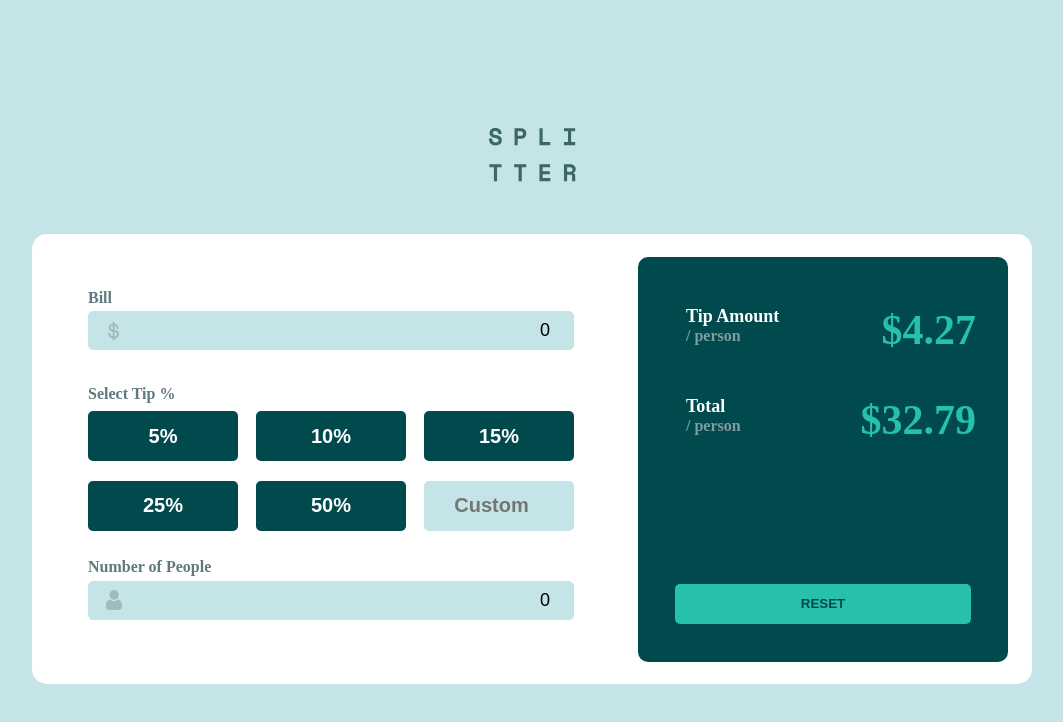
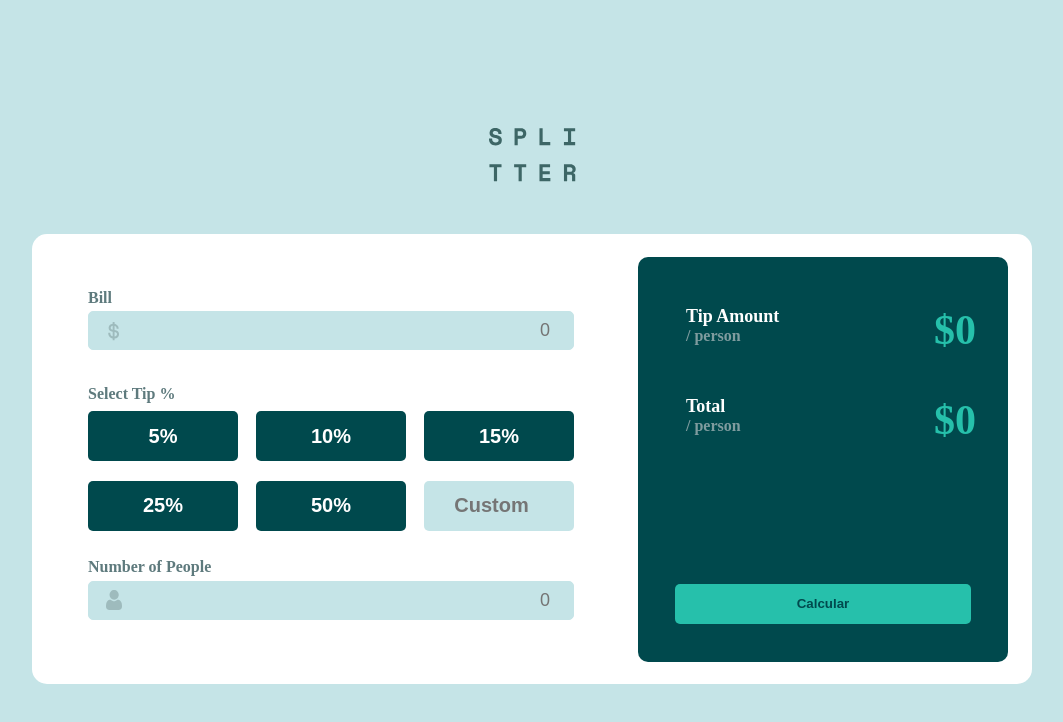
Before and after one commit to ronesanttos/app-calcula-gorjeta, a React (Vite) app: page / in a window 1280 px wide. Shown: the top 722 px of the page, without its empty margins (108-1171 px from the left). Built offline with nearby package versions, Linux system fonts and the light colour scheme.

Commit message:
terminar validacões

```diff
--- a/src/components/Main.jsx
+++ b/src/components/Main.jsx
@@ -2,18 +2,35 @@ import { useEffect, useState } from "react";
 
 const Main = () => {
   const [bill, setBill] = useState(0);
-  const [taxa, setTaxa] = useState(["5", "10", "15", "25", "50"]);
+  const [taxa, setTaxa] = useState(0);
   const [custom, setCustom] = useState();
   const [peoples, setPeoples] = useState(0);
-  const [valor, setValor] = useState(0);
-  const handleCalcular = (e) => {
-    if (e.target.value) {
-      let valor = (bill * e.target.value) / 100;
-      let valorDividido = valor / peoples;
-      setValor(valorDividido);
-    }
+  const [valorDividido, setValorDividido] = useState(0);
+  const [total, setTotal] = useState(0);
+
+  const [msg, setMsg] = useState(false);
+
+  const calc = (b1, t2, p3) => {
+    let valor = (b1 * t2) / 100;
+    let taxa = valor / p3;
+    let total = b1 / p3 + taxa;
+    setValorDividido(taxa);
+    setTotal(total);
   };
-console.log(valor)
+
+  const reset = () => {
+    setBill("")
+    setCustom("")
+    setTaxa("")
+    setPeoples("")
+    setValorDividido("")
+    setTotal("")
+  }
+
+  useEffect(() => {
+    setBill("");
+    setPeoples("");
+  }, []);
 
   return (
     <div className="container-main">
@@ -34,31 +51,26 @@ console.log(valor)
         <div className="select-btns">
           <p>Select Tip %</p>
           <div className="btns">
-            <button value={`${taxa[0]}`} onClick={handleCalcular}>
+            <button value={"5"} onClick={(e) => setTaxa(e.target.value)}>
               5%
             </button>
-            <button value={`${taxa[1]}`} onClick={handleCalcular}>
+            <button value={"10"} onClick={(e) => setTaxa(e.target.value)}>
               {" "}
               10%
             </button>
-            <button value={`${taxa[2]}`} onClick={handleCalcular}>
+            <button value={"15"} onClick={(e) => setTaxa(e.target.value)}>
               {" "}
               15%
             </button>
-            <button value={`${taxa[3]}`} onClick={handleCalcular}>
+            <button value={"25"} onClick={(e) => setTaxa(e.target.value)}>
               {" "}
               25%
             </button>
-            <button value={`${taxa[4]}`} onClick={handleCalcular}>
+            <button value={"50"} onClick={(e) => setTaxa(e.target.value)}>
               {" "}
               50%{" "}
             </button>
-            <input
-              type="number"
-              value={custom}
-              onChange={handleCalcular}
-              placeholder="Custom"
-            />
+            <input type="number" value={custom} placeholder="Custom" />
           </div>
         </div>
         <div className="input-people">
@@ -81,7 +93,7 @@ console.log(valor)
             <h2>Tip Amount</h2>
             <p>/ person</p>
           </div>
-          <span className="price">$4.27</span>
+          <span className="price">${valorDividido}</span>
         </div>
 
         <div className="amount">
@@ -89,9 +101,13 @@ console.log(valor)
             <h2>Total</h2>
             <p>/ person</p>
           </div>
-          <span className="price">$32.79</span>
+          <span className="price">${total}</span>
         </div>
-        <button>RESET</button>
+        {!total ? (
+          <button onClick={() => calc(bill, taxa, peoples)}>Calcular</button>
+        ) : (
+          <button onClick={() => reset()}>Reset</button>
+        )}
       </div>
     </div>
   );
```
